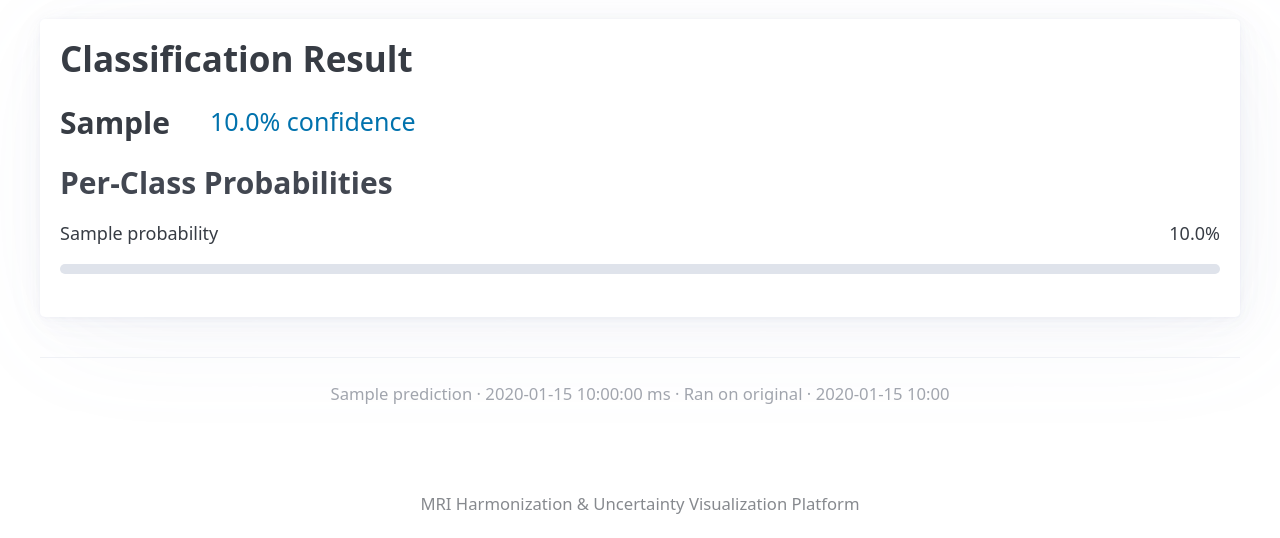
After one commit to Schravenralph/Hackathon-MRI, a FastAPI app: template app/templates/predictions/detail.html in a window 1280 px wide. The commit adds this page. Shown: the part 606-1144 px from the top of the page. Run offline with FastAPI, Linux system fonts and the light colour scheme; the template is opened without the code that fills it: most values are stand-ins (such as "Sample title", 1, 10 or a date in 2020); some libraries are stand-ins or nearby versions.

Commit message:
feat: prediction routes with Grad-CAM overlay display
Add POST /scans/{scan_id}/predict to run inference with Grad-CAM, save the overlay PNG, create a Prediction DB record, and redirect to detail. Add GET /predictions/{prediction_id} detail view with scan image, Grad-CAM, per-class probabilities, and placeholder routes for uncertainty map/violin (Task 14). Fix scan detail template to use the correct endpoint. 39 tests passing.

Co-Authored-By: Claude Sonnet 4.6 <noreply@anthropic.com>

```diff
--- a/app/main.py
+++ b/app/main.py
@@ -7,7 +7,7 @@ from fastapi.staticfiles import StaticFiles
 from app.config import settings
 from app.database import init_db
 from app.deps import templates
-from app.routes import patients, scans
+from app.routes import patients, scans, predictions
 
 
 @asynccontextmanager
@@ -37,6 +37,7 @@ app = FastAPI(
 app.mount("/static", StaticFiles(directory="app/static"), name="static")
 app.include_router(patients.router)
 app.include_router(scans.router)
+app.include_router(predictions.router)
 
 
 @app.get("/")
--- /dev/null
+++ b/app/templates/predictions/detail.html
@@ -0,0 +1,97 @@
+{% extends "base.html" %}
+
+{% block title %}Prediction — {{ scan.id }} — MRI Platform{% endblock %}
+
+{% block content %}
+<nav aria-label="breadcrumb">
+    <ul>
+        <li><a href="/patients/">Patients</a></li>
+        <li><a href="/patients/{{ scan.patient_id }}">Patient</a></li>
+        <li><a href="/scans/{{ scan.id }}">Scan</a></li>
+        <li>Prediction</li>
+    </ul>
+</nav>
+
+<div style="display: flex; justify-content: space-between; align-items: center; margin-bottom: 1rem;">
+    <h1>Prediction Result</h1>
+    <a href="/scans/{{ scan.id }}" role="button" class="outline">Back to Scan</a>
+</div>
+
+<div class="grid">
+    <section>
+        <h2>Original Scan</h2>
+        <figure>
+            <img src="/scans/{{ scan.id }}/image" alt="Original scan" style="max-width: 100%; border-radius: 4px;">
+        </figure>
+    </section>
+
+    <section>
+        <h2>Grad-CAM Overlay</h2>
+        {% if prediction.gradcam_path %}
+        <figure>
+            <img src="/predictions/{{ prediction.id }}/gradcam" alt="Grad-CAM overlay" style="max-width: 100%; border-radius: 4px;">
+        </figure>
+        {% else %}
+        <p>No Grad-CAM overlay available.</p>
+        {% endif %}
+    </section>
+</div>
+
+<section>
+    <article>
+        <h2>Classification Result</h2>
+        <div style="display: flex; align-items: center; gap: 2rem; margin-bottom: 1rem;">
+            <div>
+                <strong style="font-size: 1.5rem;">{{ prediction.prediction_class }}</strong>
+            </div>
+            <div>
+                <span style="font-size: 1.25rem; color: var(--pico-primary);">
+                    {{ "%.1f"|format(prediction.confidence * 100) }}% confidence
+                </span>
+            </div>
+        </div>
+
+        <h3>Per-Class Probabilities</h3>
+        {% for class_name, prob in prediction.probabilities.items() %}
+        <div style="margin-bottom: 0.75rem;">
+            <div style="display: flex; justify-content: space-between; font-size: 0.9rem; margin-bottom: 0.25rem;">
+                <span>{{ class_name }}</span>
+                <span>{{ "%.1f"|format(prob * 100) }}%</span>
+            </div>
+            <progress value="{{ prob }}" max="1" style="margin: 0;"></progress>
+        </div>
+        {% endfor %}
+    </article>
+</section>
+
+{% if prediction.uncertainty_map_path %}
+<section>
+    <article>
+        <h2>Uncertainty Analysis</h2>
+        <div class="grid">
+            <div>
+                <h3>Uncertainty Map</h3>
+                <figure>
+                    <img src="/predictions/{{ prediction.id }}/uncertainty-map" alt="Uncertainty map" style="max-width: 100%; border-radius: 4px;">
+                </figure>
+            </div>
+            <div>
+                <h3>Uncertainty Distribution</h3>
+                <figure>
+                    <img src="/predictions/{{ prediction.id }}/uncertainty-violin" alt="Uncertainty violin plot" style="max-width: 100%; border-radius: 4px;">
+                </figure>
+            </div>
+        </div>
+    </article>
+</section>
+{% endif %}
+
+<footer style="margin-top: 2rem; padding-top: 1rem; border-top: 1px solid var(--pico-muted-border-color);">
+    <small style="color: var(--pico-muted-color);">
+        {{ prediction.model_name }}
+        &middot; {{ prediction.inference_time_ms }} ms
+        &middot; {{ "Ran on harmonized" if prediction.ran_on_harmonized else "Ran on original" }}
+        &middot; {{ prediction.created_at.strftime("%Y-%m-%d %H:%M") }}
+    </small>
+</footer>
+{% endblock %}
--- a/app/templates/scans/detail.html
+++ b/app/templates/scans/detail.html
@@ -63,13 +63,11 @@
                 </form>
                 {% endif %}
 
-                <form action="/predictions/" method="post" style="margin: 0;">
-                    <input type="hidden" name="scan_id" value="{{ scan.id }}">
+                <form action="/scans/{{ scan.id }}/predict" method="post" style="margin: 0;">
                     <button type="submit" class="outline" style="width: 100%;">Predict</button>
                 </form>
 
-                <form action="/predictions/?with_uncertainty=true" method="post" style="margin: 0;">
-                    <input type="hidden" name="scan_id" value="{{ scan.id }}">
+                <form action="/scans/{{ scan.id }}/predict?with_uncertainty=true" method="post" style="margin: 0;">
                     <button type="submit" class="outline" style="width: 100%;">Predict with Uncertainty</button>
                 </form>
             </div>
```
Also changed, not shown: app/routes/predictions.py (added, +110 -0 lines), tests/test_routes.py (+34 -0 lines).
